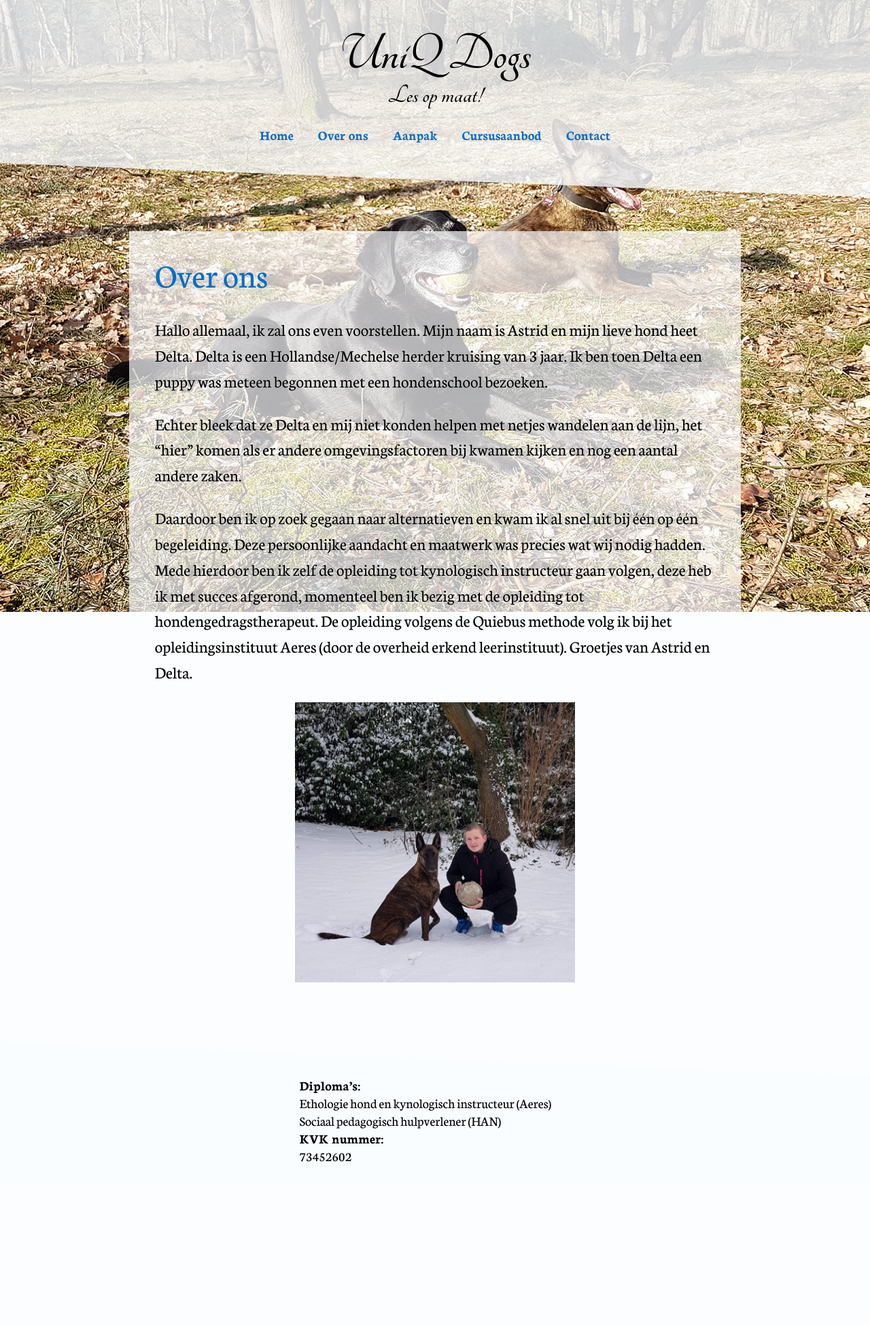
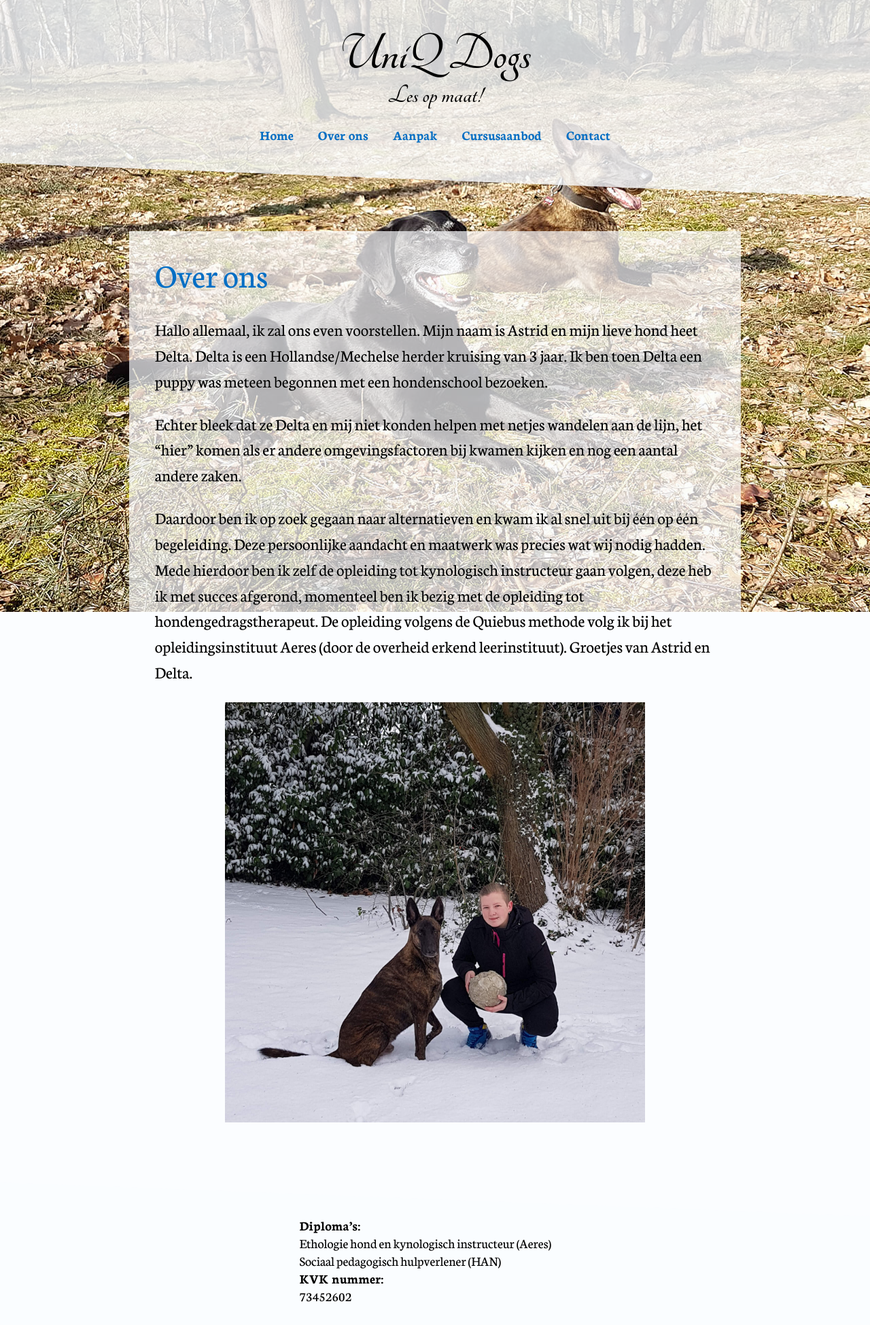
Before and after one commit to UniQdogs/info, a Jekyll site: the page built from pages/about.md, in a window 1280 px wide. Shown: the whole page at 68% size. Built offline with Jekyll 4.4.1, drawn with Linux system fonts in a browser that asks for light colours; nearby versions of some CDN libraries; before the commit the page ends 1743 px from its top, so only the background shows below that.

Commit message:
Make image size responsive.

```diff
--- a/_sass/article.scss
+++ b/_sass/article.scss
@@ -49,8 +49,20 @@ article {
     }
 
     img {
-        width: 50%;
         margin: 0 auto;
         display: block;
+
+        @media only screen and (min-width: 2001px) {
+            width: 50%;
+            font-size: 1em;
+        }
+        @media only screen and (min-width: 1001px) and (max-width: 2000px) {
+            width: 75%;
+            font-size: 0.9em;
+        }
+        @media only screen and (max-width: 1000px) {
+            width: 100%;
+            font-size: 0.7em;
+        }
     }
 }
```
